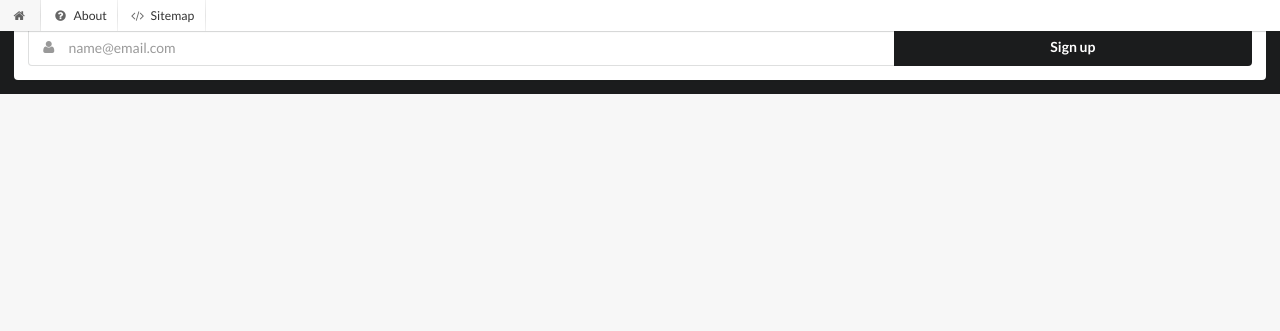
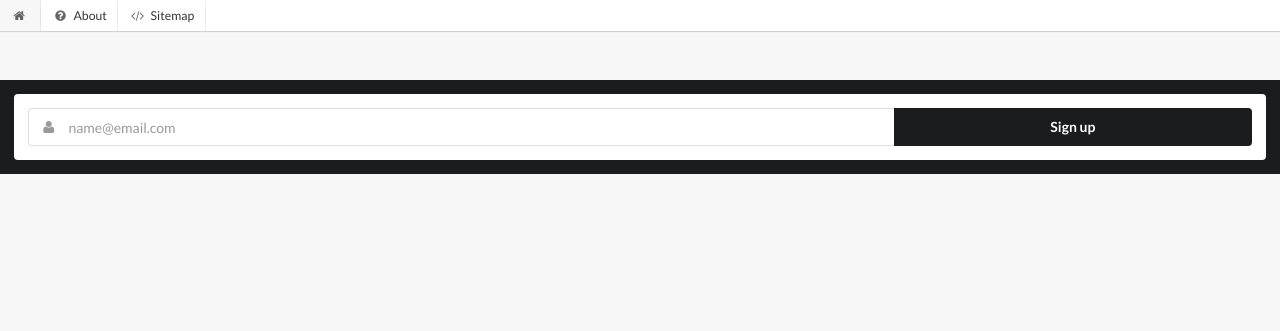
Before and after one commit to thdrwngkd/oims, a PHP site: page / in a window 1280 px wide. Shown: the top 331 px of the page. Run offline with PHP 8.4, Linux system fonts and the light colour scheme.

Commit message:
made changes and added c9 io

```diff
--- /dev/null
+++ b/.c9/metadata/preview-https:/oims-rheiipiz-2.c9.io/public/index.php
@@ -0,0 +1 @@
+{"filter":false,"title":"[P] https://oims-rheiipiz-2.c9.io/public/index.php","undoManager":{"mark":0,"position":-1,"stack":[]},"preview":{"path":"https://oims-rheiipiz-2.c9.io/public/index.php","previewer":"preview.browser"},"timestamp":1424852312309,"hash":"67452301efcdab8998badcfe10325476c3d2e1f0"}
--- /dev/null
+++ b/.c9/metadata/workspace/public/index.html
@@ -0,0 +1 @@
+{"filter":false,"title":"index.html","tooltip":"/public/index.html","undoManager":{"mark":-1,"position":-1,"stack":[]},"ace":{"folds":[],"scrolltop":120,"scrollleft":0,"selection":{"start":{"row":30,"column":33},"end":{"row":30,"column":33},"isBackwards":false},"options":{"guessTabSize":true,"useWrapMode":false,"wrapToView":true},"firstLineState":{"row":7,"state":"start","mode":"ace/mode/html"}},"timestamp":1424852079444,"hash":"46615f67cb57c03c746a68fec9598413c8ed9f4f"}
--- /dev/null
+++ b/.c9/metadata/workspace/src/css/base.css
@@ -0,0 +1 @@
+{"filter":false,"title":"base.css","tooltip":"/src/css/base.css","undoManager":{"mark":0,"position":-1,"stack":[]},"ace":{"folds":[],"scrolltop":0,"scrollleft":0,"selection":{"start":{"row":21,"column":24},"end":{"row":21,"column":24},"isBackwards":false},"options":{"guessTabSize":true,"useWrapMode":false,"wrapToView":true},"firstLineState":{"row":16,"state":"start","mode":"ace/mode/css"}},"timestamp":1424851354000,"hash":"c0747e91c6d0fbb753f79be05258b0c86cd84646"}
--- a/public/index.html
+++ b/public/index.php
@@ -29,10 +29,10 @@
       </nav>
     </header>
     <!-- End    Header Navbar -->
-
+    <div class="clear height eighty pixels"></div>
     <!-- Start  Section Masthead Segment -->
     <section class="ui inverted masthead segment clear">
-      <form class="ui form segment">
+      <form class="ui form segment top bottom margin">
         <div class="field">
           <div class="ui left icon action input">
             <i class="user icon"></i>
@@ -43,7 +43,11 @@
       </form>
     </section>
     <!-- End    Projects Section -->
+    <!-- Start  About Section -->
+    <section>
 
+    </section>
+    <!-- End    About Section -->
     <!-- Javascript Imports -->
 
 
```
Also changed, not shown: .c9/metadata/workspace/public/index.php (added, +1 -0 lines), 5 other files.
